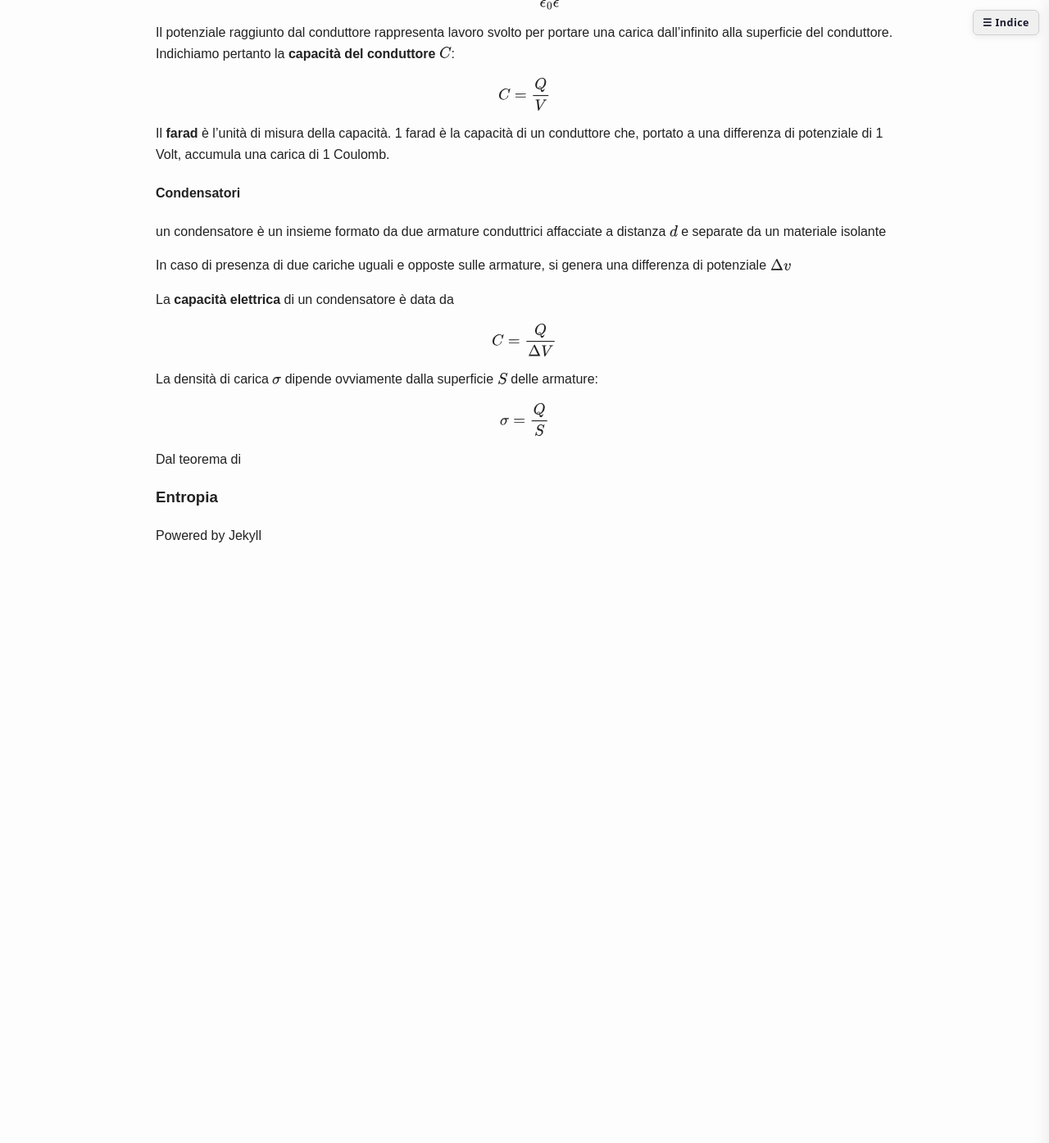
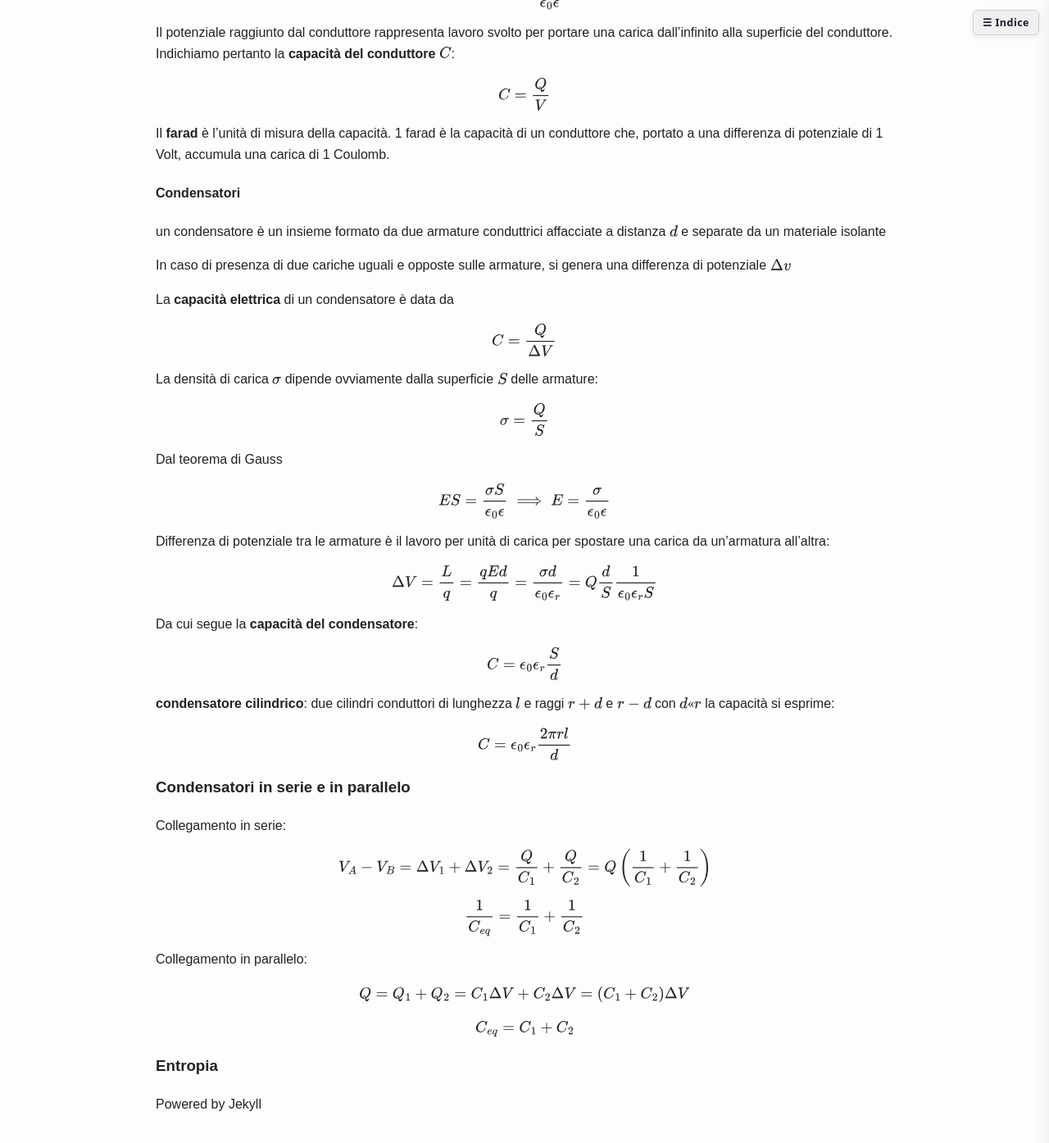
Before and after one commit to comarandr/comarandr.github.io, a Jekyll site: the page built from universita/fisica_2026/fisica26.md, in a window 1280 px wide and 1400 px high, scrolled down 7923 px. Shown: the top 1395 px of the window at 82% size. Built offline with Jekyll 4.4.1, drawn with Linux system fonts in a browser that asks for light colours; before the commit the page ends 8630 px from its top, so only the background shows below that.

```diff
--- a/universita/fisica_2026/fisica26.md
+++ b/universita/fisica_2026/fisica26.md
@@ -410,6 +410,50 @@ $$
 \sigma = \frac{Q}{S}
 $$
 
-Dal teorema di
+Dal teorema di Gauss
+
+$$
+ES = \frac{\sigma S}{\epsilon_0 \epsilon} \implies E = \frac{\sigma}{\epsilon_0 \epsilon}
+$$
+
+Differenza di potenziale tra le armature è il lavoro per unità di carica per spostare una carica da un'armatura all'altra:
+
+$$
+\Delta V = \frac{L}{q} = \frac{qEd}{q} = \frac{\sigma d}{\epsilon_0 \epsilon_r} = Q \frac{d}{S} \frac{1}{\epsilon_0 \epsilon_r S}
+$$
+
+Da cui segue la **capacità del condensatore**:
+
+$$
+C = \epsilon_0 \epsilon_r \frac{S}{d}
+$$
+
+**condensatore cilindrico**: due cilindri conduttori di lunghezza $l$ e raggi $r+d$ e $r-d$ con $d << r$ la capacità si esprime:
+
+$$
+C = \epsilon_0 \epsilon_r \frac{2 \pi r l}{d}
+$$
+
+### Condensatori in serie e in parallelo
+
+Collegamento in serie:
+
+$$
+V_A - V_B = \Delta V_1 + \Delta V_2 = \frac{Q}{C_1} + \frac{Q}{C_2} = Q \left( \frac{1}{C_1} + \frac{1}{C_2} \right)
+$$
+
+$$
+\frac{1}{C_{eq}} = \frac{1}{C_1} + \frac{1}{C_2}
+$$
+
+Collegamento in parallelo:
+
+$$
+Q = Q_1 + Q_2 = C_1 \Delta V + C_2 \Delta V = (C_1 + C_2) \Delta V
+$$
+
+$$
+C_{eq} = C_1 + C_2
+$$
 
 ### Entropia
```
Also changed, not shown: universita/indexUni.md (+1 -1 lines), universita/oop.md (+7 -0 lines).
